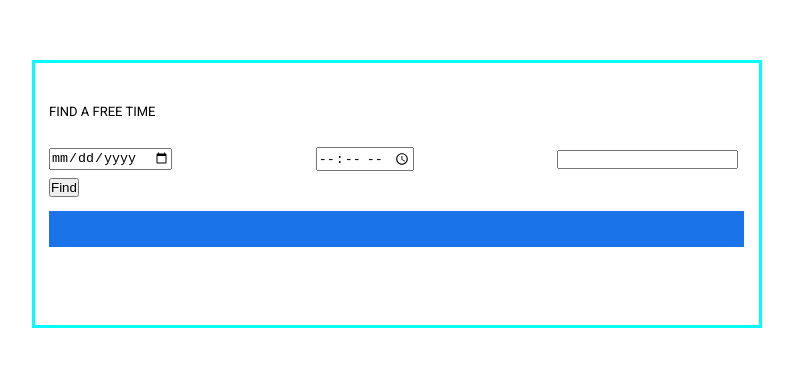
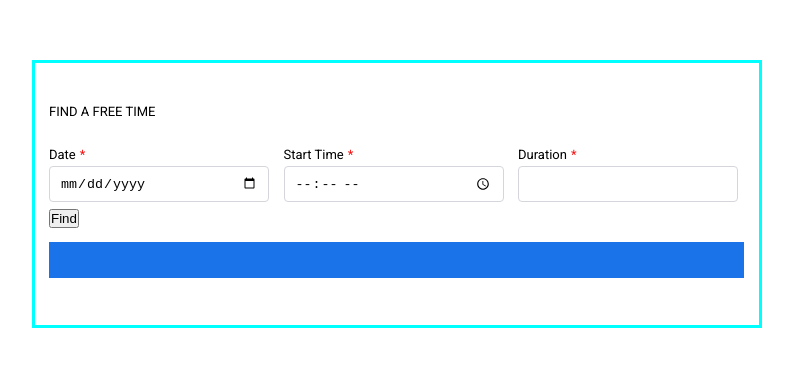
Before and after one commit to ArunRaj2136/Booking-Slot, a React (Create React App) app: page / in a window 1280 px wide. Shown: the part 206-572 px from the top of the page, without its empty margins (243-1036 px from the left). Built offline with nearby package versions, Linux system fonts and the light colour scheme.

Commit message:
Input-Cmplt

```diff
--- a/src/App.jsx
+++ b/src/App.jsx
@@ -1,14 +1,34 @@
-import React from "react";
+import React, { useState } from "react";
 import "./app.scss";
+import Input from "./Components/input/Input";
 
 function App() {
+  const [date, setDate] = useState();
+  const [startTime, setStartTime] = useState();
+  const [duration, setDuration] = useState();
+
   return (
     <div className="container">
       <p className="title">find a free time</p>
       <div className="inputs__container">
-        <input type="date"></input>
-        <input type="time"></input>
-        <input type="number"></input>
+        <Input
+          label="Date"
+          type="date"
+          value={date}
+          onChangeHandler={setDate}
+        />
+        <Input
+          label="Start Time"
+          type="time"
+          value={startTime}
+          onChangeHandler={setStartTime}
+        />
+        <Input
+          label="Duration"
+          type="number"
+          value={duration}
+          onChangeHandler={setDuration}
+        />
       </div>
       <button>Find</button>
       <div className="timer__container"></div>
--- /dev/null
+++ b/src/Components/input/Input.jsx
@@ -0,0 +1,26 @@
+import React from "react";
+import "./input.scss";
+
+function Input({ mandatory = true, label, type, value, onChangeHandler }) {
+  return (
+    <div className="inputGroup">
+      <div className="inputGroup__header">
+        <label htmlFor="label" className="inputGroup__label">
+          {label}
+        </label>
+        {mandatory && <span className="inputGroup__mandatory">*</span>}
+      </div>
+      <input
+        type={type}
+        id="label"
+        className="inputGroup__type"
+        value={value}
+        onChange={(e) => {
+          onChangeHandler(e.target.value);
+        }}
+      />
+    </div>
+  );
+}
+
+export default Input;
--- /dev/null
+++ b/src/Components/input/input.scss
@@ -0,0 +1,25 @@
+@import "../../sass/mixins";
+@import "../../sass/variables";
+
+.inputGroup {
+  &__header {
+    .inputGroup__label {
+      display: inline-block;
+      margin: 0 4px 4px 0;
+    }
+    .inputGroup__mandatory {
+      display: inline-block;
+      width: 6px;
+      height: 15px;
+      color: $color-red;
+    }
+  }
+  &__type {
+    padding: 10px;
+    width: 220px;
+    height: 36px;
+    background-color: $color-white;
+    border-radius: 4px;
+    border: 1px solid $color-input-border;
+  }
+}
```
Also changed, not shown: src/utils/eventsData.js (added, +34 -0 lines).
